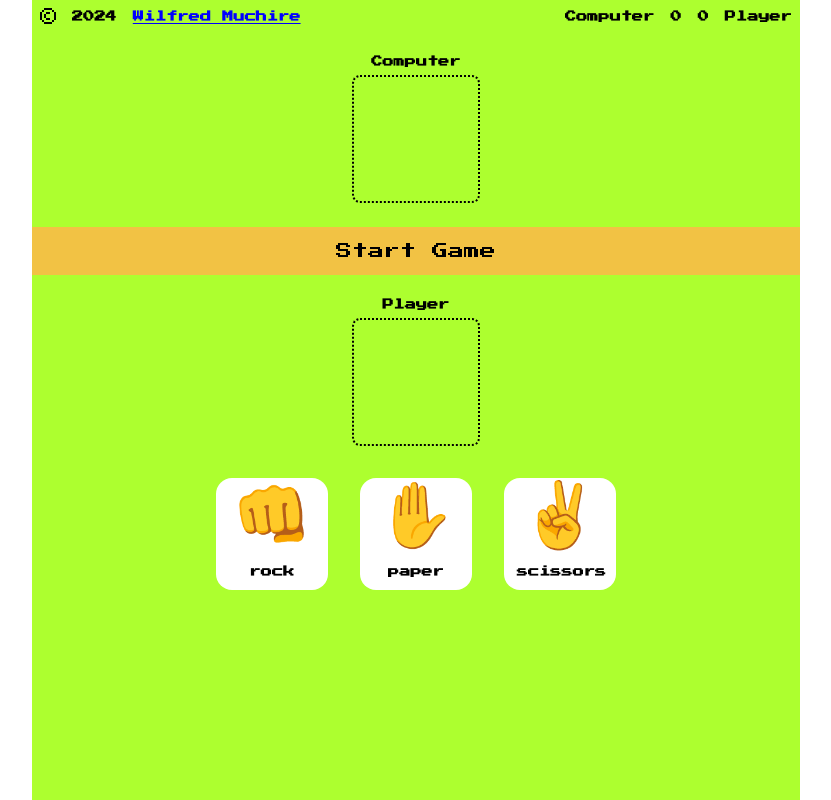
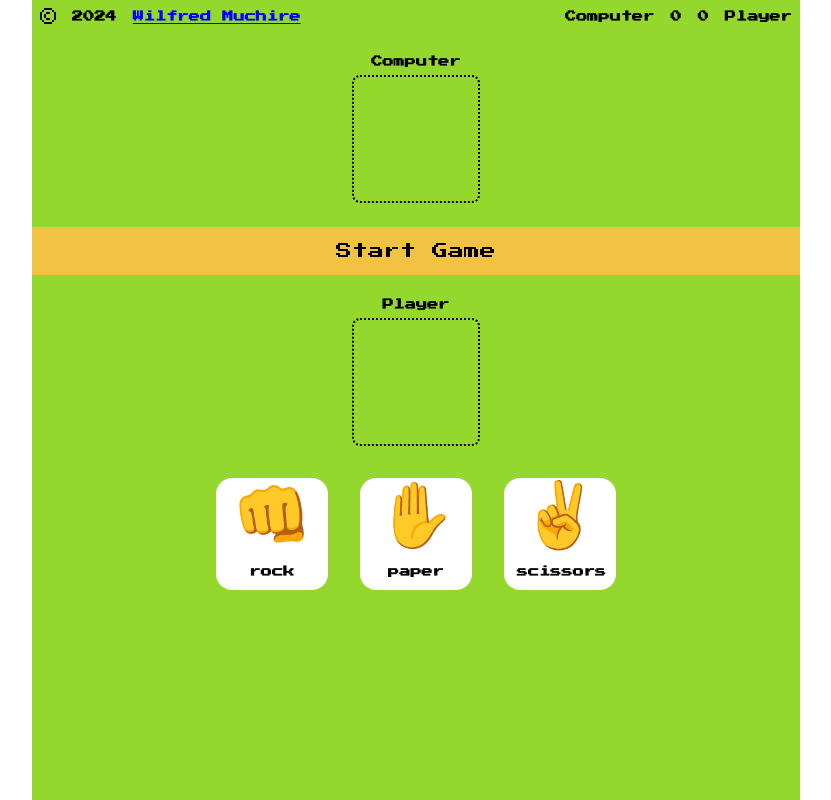
Before and after one commit to JulieWilly/Rock_paper_scissors, a plain HTML site: page index.html in a window 1280 px wide. Shown: the whole page, without its empty margins (224-1055 px from the left). Drawn offline with Linux system fonts and the light colour scheme.

Commit message:
Adding singnificant changes.

```diff
--- a/style.css
+++ b/style.css
@@ -14,7 +14,7 @@ body {
 .parent {
   padding-bottom: .5rem;
   margin: auto 25%;
-  background-color:greenyellow;
+  background-color:rgb(148, 216, 45);
   display: flex;
   height: auto;
 
@@ -42,6 +42,7 @@ body {
 h1{
   text-align: center;
   font-size: .7rem;
+  font-weight: 800;
 }
 
 /*################ COMPUTER SECTION ####################*/
```
